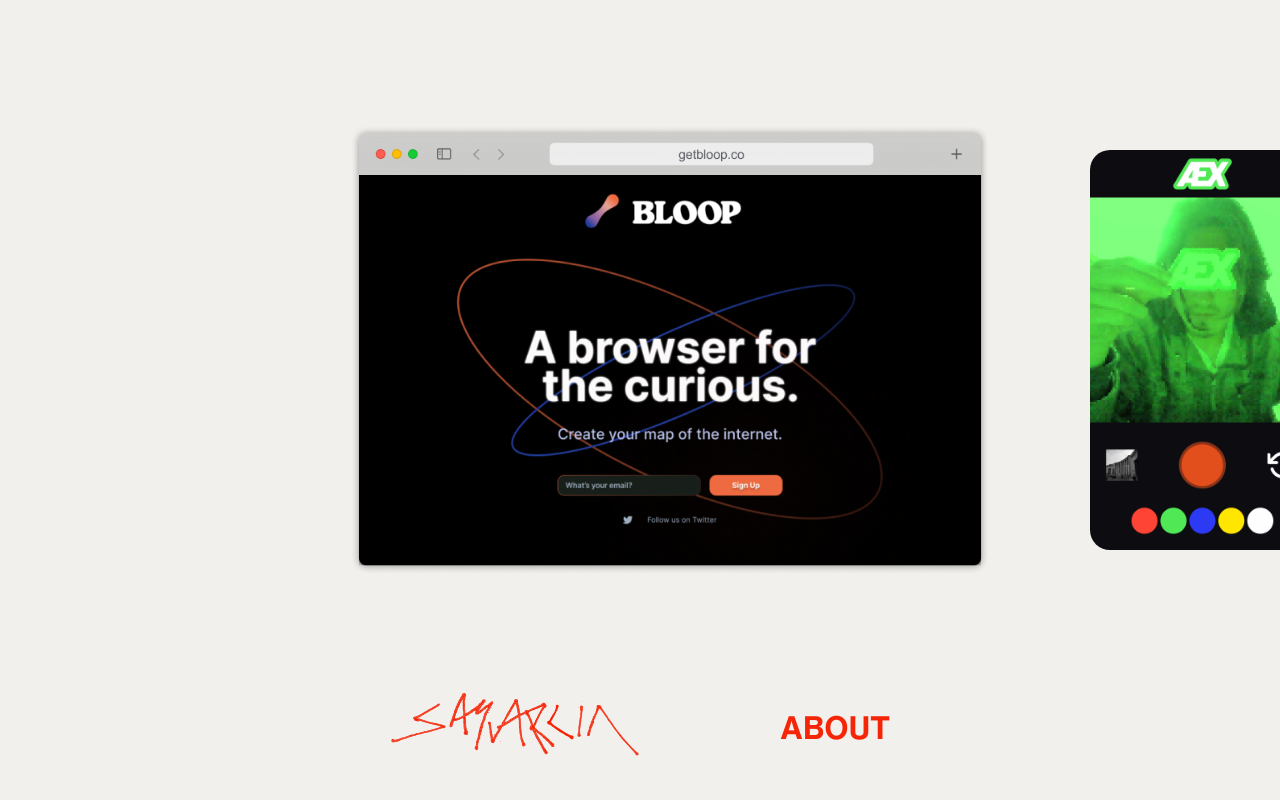
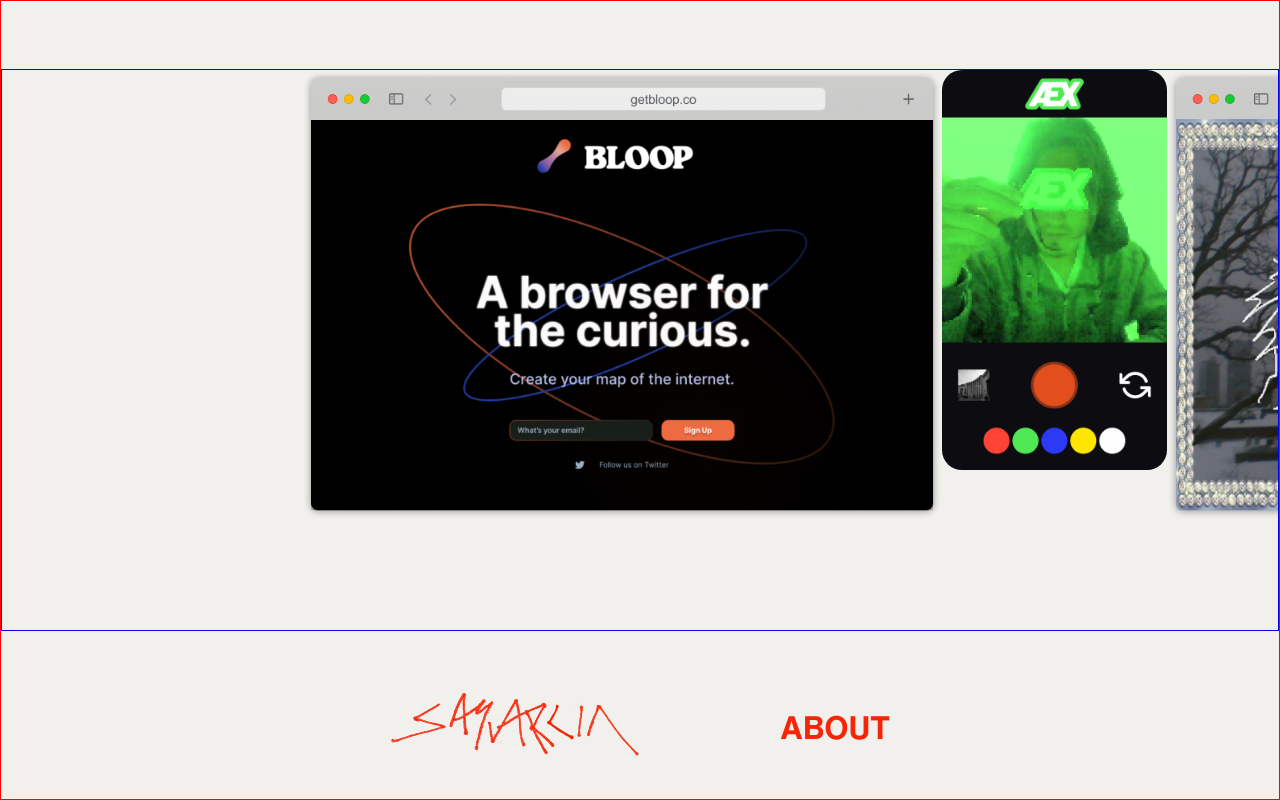
Before and after one commit to samvarcia/samvarcia, a Next.js app: page / in a window 1280 px wide. Built offline with nearby package versions, Linux system fonts and the light colour scheme.

Commit message:
REALLY RAW OF DRAGGABLE AND SCROLLABLE BUT I MADE ITT

```diff
--- a/src/app/components/Flow.jsx
+++ b/src/app/components/Flow.jsx
@@ -1,11 +1,11 @@
 import styles from "./Flow.module.css";
 import Image from "next/image";
-import Link from "next/link";
 import { motion, useScroll, useSpring } from "framer-motion";
 import { useRef } from "react";
 
 export default function Flow() {
   const flowRef = useRef();
+  const constraintsRef = useRef(null);
   const { scrollXProgress } = useScroll();
   const scaleX = useSpring(scrollXProgress, {
     stiffness: 100,
@@ -19,29 +19,27 @@ export default function Flow() {
     restDelta: 0.001,
   });
 
-  // flowbar.addEventListener("wheel", (evt) => {
-  //   evt.preventDefault();
-  //   flowbar.scrollLeft += evt.deltaY;
-  // });
   const handleWheel = (evt) => {
-    // evt.preventDefault();
-    // flowbar.scrollLeft += evt.deltaY;
     const flowbar = flowRef.current;
-    // console.log((flowbar.scrollLeft += evt.deltaY));
     if (flowbar) {
       flowbar.scrollLeft += evt.deltaY;
     }
-    // console.log(flowbar.scrollLeft);
-    // return ();
   };
 
   return (
     <div className={styles.flowwrap}>
+      <motion.div className={styles.drag} ref={constraintsRef}>
         <motion.div
-        className={styles.flow}
-        style={scaleX || scaleY}
+          // className={styles.flow}
+          // style={scaleX && scaleY}
           ref={flowRef}
           onWheel={handleWheel}
+          drag="x"
+          dragConstraints={constraintsRef}
+          // dragConstraints={{ left: -100000, right: 0 }}
+          // dragConstraints={{ left: 0, right: "200vw" }}
+          // onMeasureDragConstraints={console.log}
+          // dragSnapToOrigin={0}
         >
           <div className={styles.space}></div>
           <Image
@@ -104,6 +102,7 @@ export default function Flow() {
             priority
           />
         </motion.div>
+      </motion.div>
     </div>
   );
 }
--- a/src/app/components/Flow.module.css
+++ b/src/app/components/Flow.module.css
@@ -1,23 +1,31 @@
 .flowwrap {
-  /* border: 1px solid red; */
+  border: 1px solid red;
   height: 100vh;
   display: flex;
   flex-direction: column;
   justify-content: center;
+  max-width: 100%;
 }
 
-.flow {
-  /* border: 1px solid red; */
+.drag {
+  width: 100%;
+  border: 1px solid blue;
   margin-bottom: 100px;
   display: flex;
   align-items: center;
   flex-direction: row;
-  overflow: auto;
+  overflow-x: auto;
   flex-shrink: 0;
   /* overflow: visible; */
 }
 
-.flow::-webkit-scrollbar {
+.drag div {
+  display: flex;
+}
+
+
+
+.drag::-webkit-scrollbar {
   display: none;
 }
 
```
Lines whose indentation alone changed are shown as unchanged.
